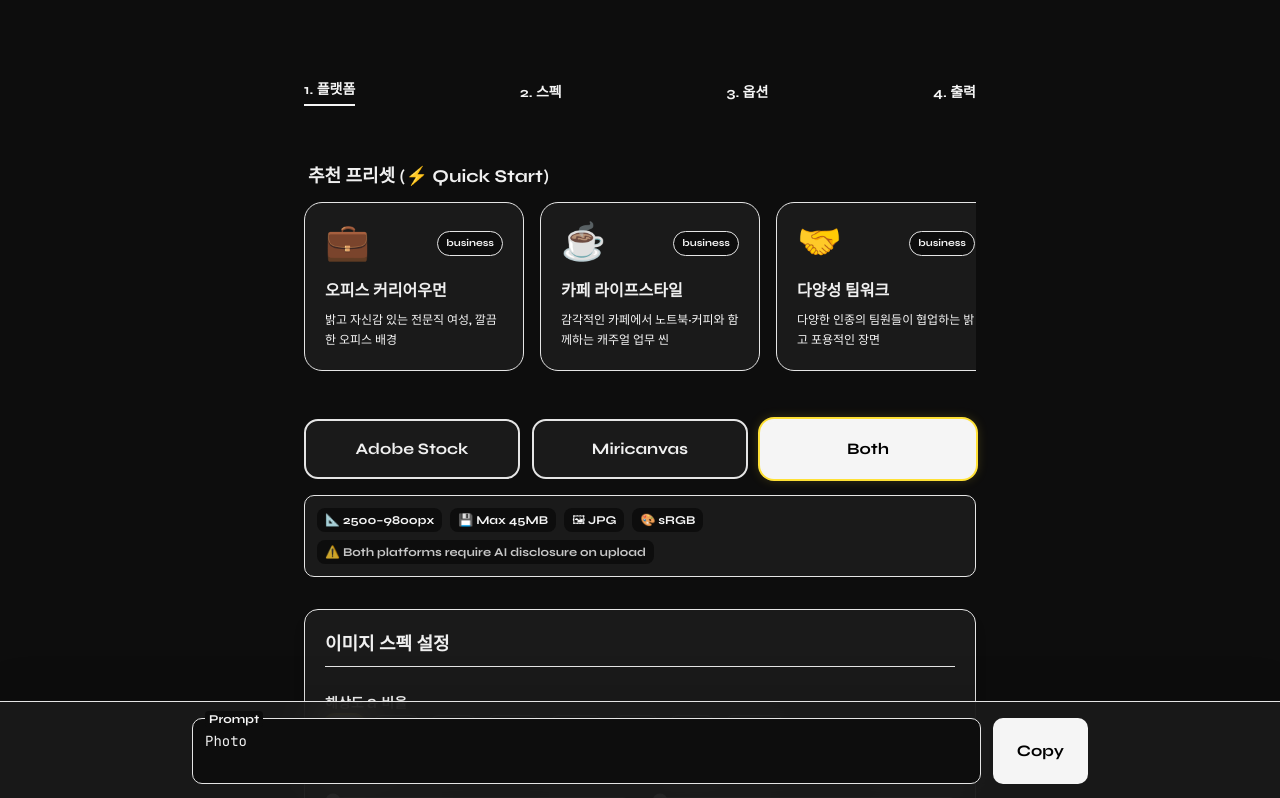
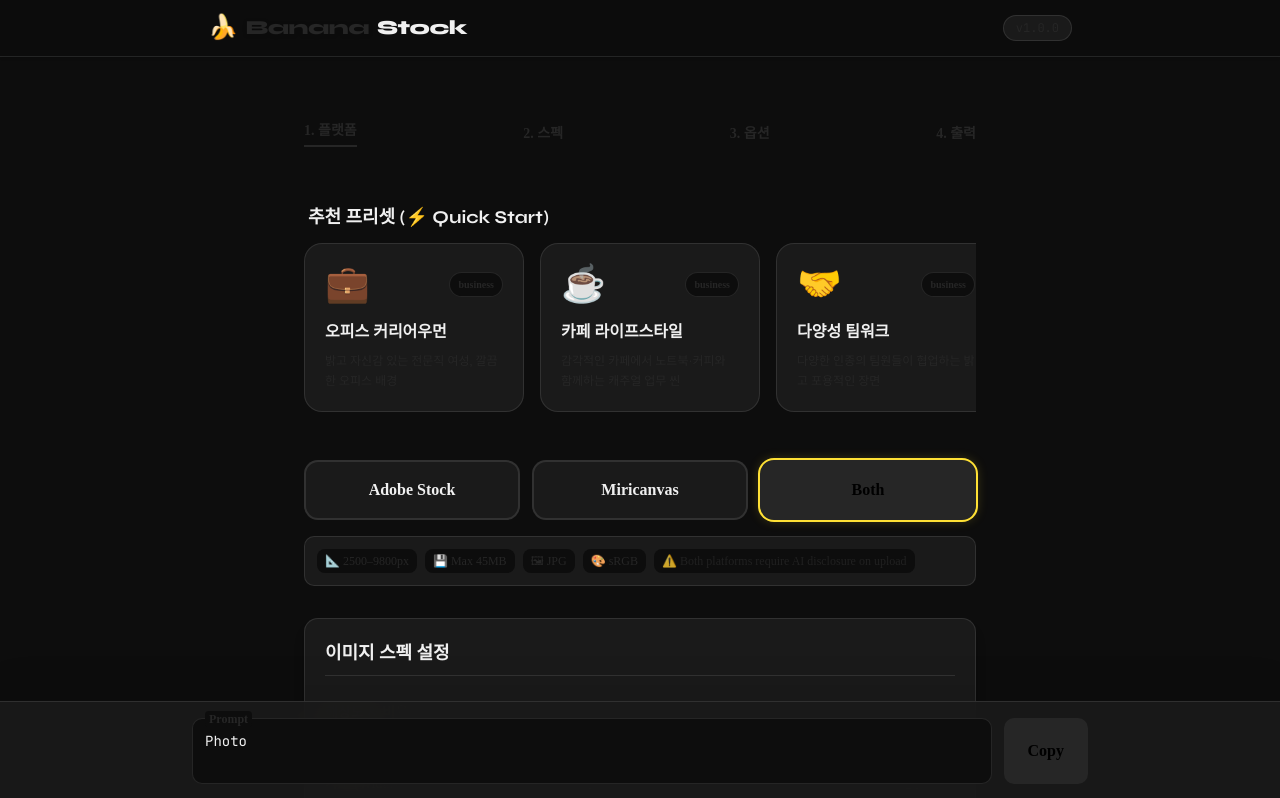
Before and after one commit to Jiny-verse/banan-stock, a Next.js app in the folder nano-banana-stock/: page / in a window 1280 px wide. Shown: the top 798 px of the page. Built offline with nearby package versions, Linux system fonts and the light colour scheme.

Commit message:
Feat: 최종 폴리싱 및 배포 통합 (TASK 08) - Header 스토어 및 타이틀 구현 - PlatformChecklist 옵저버 생성 - missing geist font 이슈 픽스 - layout 폰트 통합

```diff
--- a/nano-banana-stock/src/app/layout.tsx
+++ b/nano-banana-stock/src/app/layout.tsx
@@ -1,15 +1,31 @@
 import type { Metadata } from 'next'
 import './globals.css'
+import Header from "@/components/layout/Header";
+import { Outfit } from "next/font/google";
+
+const outfit = Outfit({
+  variable: "--font-outfit",
+  subsets: ["latin"],
+});
 
 export const metadata: Metadata = {
-  title: '🍌 Nano Banana Prompt Studio',
-  description: 'AI 이미지 프롬프트 생성기 for Adobe Stock & Miricanvas',
+  title: "Banana Stock Prompt Builder",
+  description: "AI Stock Image Prompt Generator for Adobe Stock & Miricanvas",
 }
 
-export default function RootLayout({ children }: { children: React.ReactNode }) {
+export default function RootLayout({
+  children,
+}: Readonly<{
+  children: React.ReactNode;
+}>) {
   return (
-    <html lang="ko">
-      <body className="bg-bg text-text font-display min-h-screen container mx-auto p-4">{children}</body>
+    <html lang="en" className="dark">
+      <body
+        className={`${outfit.variable} antialiased bg-bg text-text selection:bg-accent/30 selection:text-accent font-sans`}
+      >
+        <Header />
+        {children}
+      </body>
     </html>
-  )
+  );
 }
--- /dev/null
+++ b/nano-banana-stock/src/components/layout/Header.tsx
@@ -0,0 +1,25 @@
+"use client";
+
+export default function Header() {
+  return (
+    <header className="sticky top-0 z-40 w-full backdrop-blur-xl bg-bg/80 border-b border-border shadow-sm">
+      <div className="container mx-auto max-w-4xl h-14 flex items-center justify-between px-4">
+        <h1 className="font-display font-black text-xl tracking-tight flex items-center gap-2">
+          <span className="text-2xl">🍌</span>
+          <span className="text-accent drop-shadow-sm">Banana</span>
+          <span className="text-text">Stock</span>
+        </h1>
+        <div className="flex items-center gap-3">
+          <a
+            href="https://github.com/Jiny-verse/banan-stock"
+            target="_blank"
+            rel="noopener noreferrer"
+            className="text-xs font-mono text-muted border border-border px-3 py-1 rounded-full bg-surface hover:text-accent hover:border-accent transition-colors"
+          >
+            v1.0.0
+          </a>
+        </div>
+      </div>
+    </header>
+  );
+}
--- /dev/null
+++ b/nano-banana-stock/src/components/prompt/PlatformChecklist.tsx
@@ -0,0 +1,20 @@
+"use client";
+
+import { usePromptStore } from "@/store/promptStore";
+
+export default function PlatformChecklist() {
+  const { platform } = usePromptStore();
+
+  if (platform === "both") return null;
+
+  return (
+    <div className="mt-3 text-xs text-muted/80 bg-bg p-3 rounded-lg border border-border flex items-start gap-2 shadow-sm">
+      <span className="text-blue-400 text-sm mt-0.5">ℹ️</span>
+      <p className="leading-snug">
+        {platform === "adobe"
+          ? "Adobe Stock에 제출할 때는 반드시 'AI 생성 도구로 제작됨(Created using generative AI tools)' 옵션을 선택해야 합니다."
+          : "미리캔버스에 제출할 때는 요소 속성에서 'AI 생성 요소'를 체크하고, 투명 배경(PNG)으로 업로드하는 것을 권장합니다."}
+      </p>
+    </div>
+  );
+}
--- a/nano-banana-stock/src/components/prompt/ResultArea.tsx
+++ b/nano-banana-stock/src/components/prompt/ResultArea.tsx
@@ -4,6 +4,7 @@
 import { generatePrompt } from "@/lib/promptEngine";
 import { useState } from "react";
 import { cn } from "@/lib/utils";
+import PlatformChecklist from "./PlatformChecklist";
 
 export default function ResultArea() {
   const state = usePromptStore();
@@ -72,6 +73,8 @@
               </button>
             </div>
           )}
+
+          <PlatformChecklist />
         </div>
       </div>
     </>
```
